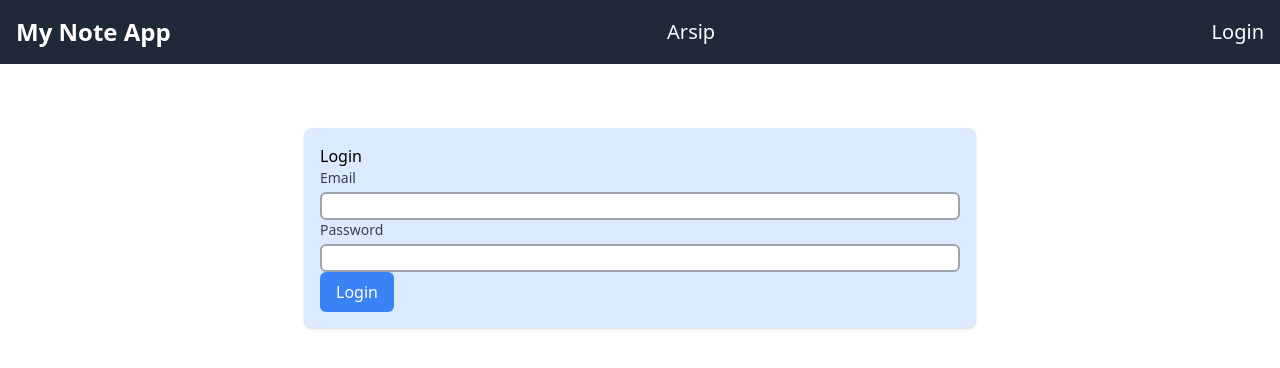
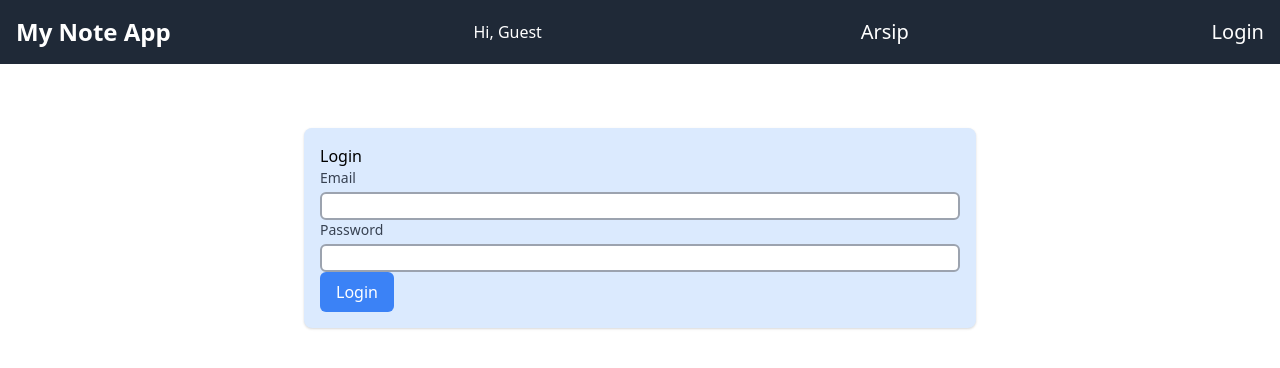
Before and after one commit to nandaglhp/my-note-app-spa, a React (Vite) app: page /login in a window 1280 px wide. Shown: the top 368 px of the page. Built offline with nearby package versions, Linux system fonts and the light colour scheme; the HTML template or start-up script is replaced by a standard one.

Commit message:
add hello user

```diff
--- a/src/components/layout/Navbar.jsx
+++ b/src/components/layout/Navbar.jsx
@@ -5,12 +5,11 @@ import { useAuth } from "../../context/AuthContext"; // Import useAuth hook
 
 const Navbar = ({ links }) => {
   const navigate = useNavigate();
-  const { isLoggedIn, logout } = useAuth(); // Gunakan useAuth untuk mendapatkan state isLoggedIn dan fungsi logout
+  const { isLoggedIn, currentUser, logout } = useAuth();
 
-  // Fungsi untuk menangani logout
   const handleLogout = () => {
-    logout(); // Panggil fungsi logout dari context
-    navigate("/login"); // Arahkan pengguna ke halaman login setelah logout
+    logout();
+    navigate("/login");
   };
 
   return (
@@ -18,8 +17,10 @@ const Navbar = ({ links }) => {
       <Link to="/" className="text-2xl font-bold">
         My Note App
       </Link>
+      {/* Tampilkan nama pengguna jika sudah login */}
+      {isLoggedIn && currentUser ? <span className="mr-4">Hi, {currentUser.name}</span> : <span className="mr-4">Hi, Guest</span>}
       {links
-        .filter((link) => !(isLoggedIn && link.title === "Login")) // Filter link berdasarkan status login
+        .filter((link) => !(isLoggedIn && link.title === "Login"))
         .map(({ title, path }) => (
           <Link key={path} to={path} className="text-xl">
             {title}
--- a/src/pages/LoginPage.jsx
+++ b/src/pages/LoginPage.jsx
@@ -5,11 +5,13 @@ import InputField from "../components/form/InputField";
 import Button from "../components/ui/SaveButton";
 import { login, putAccessToken } from "../utils/network-data";
 import FormContainer from "../components/layout/FormContainer";
+import { useAuth } from "../context/AuthContext";
 
 function LoginPage() {
   const [email, setEmail] = useState("");
   const [password, setPassword] = useState("");
   const navigate = useNavigate();
+  const { login: loginUser } = useAuth();
 
   const handleSubmit = async (event) => {
     event.preventDefault();
@@ -18,6 +20,7 @@ function LoginPage() {
     if (!response.error) {
       // Menyimpan access token ke local storage
       putAccessToken(response.data.accessToken);
+      loginUser(response.data.user);
       // Asumsi: navigasi ke halaman utama setelah login berhasil
       navigate("/");
     } else {
```
